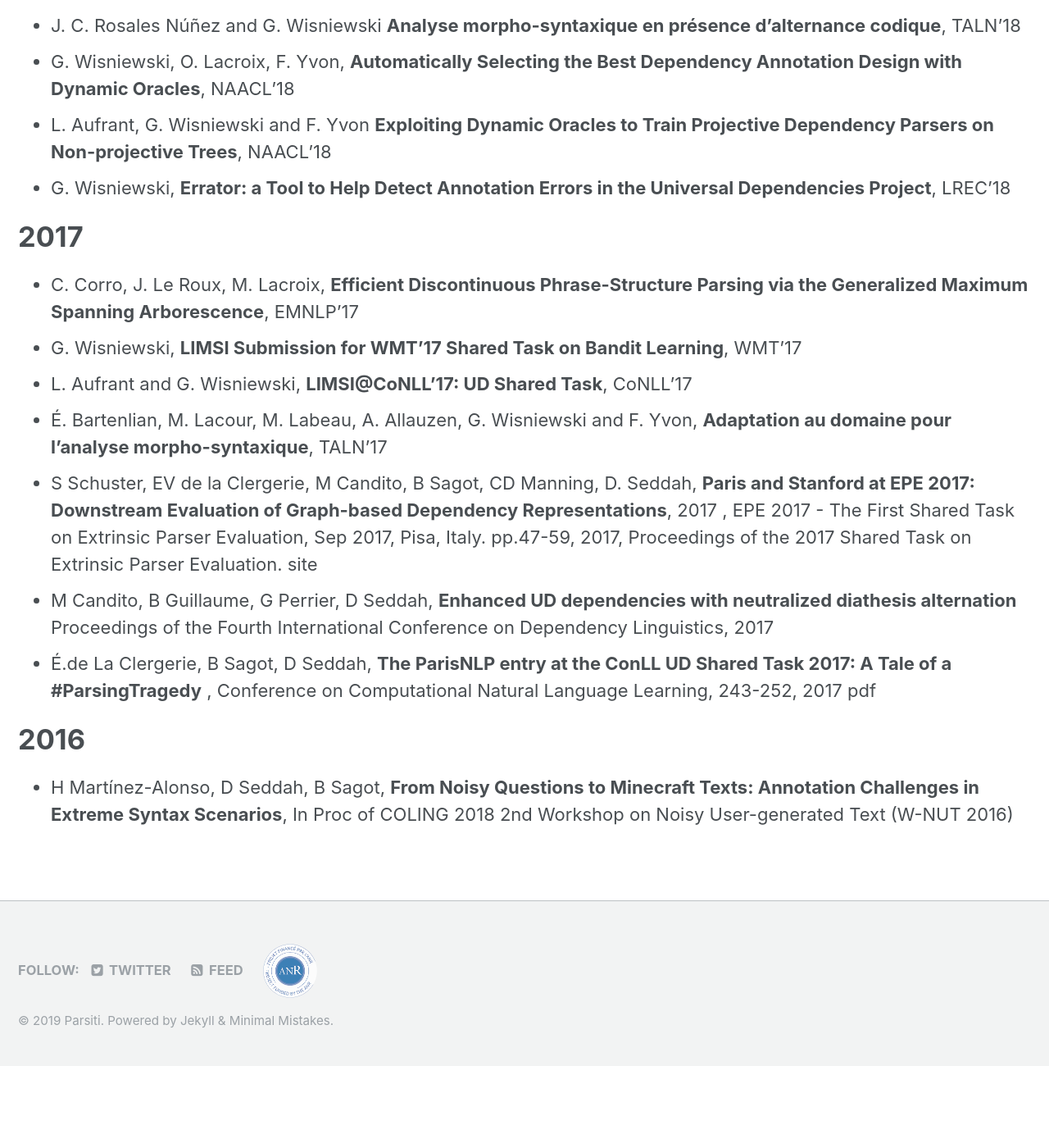
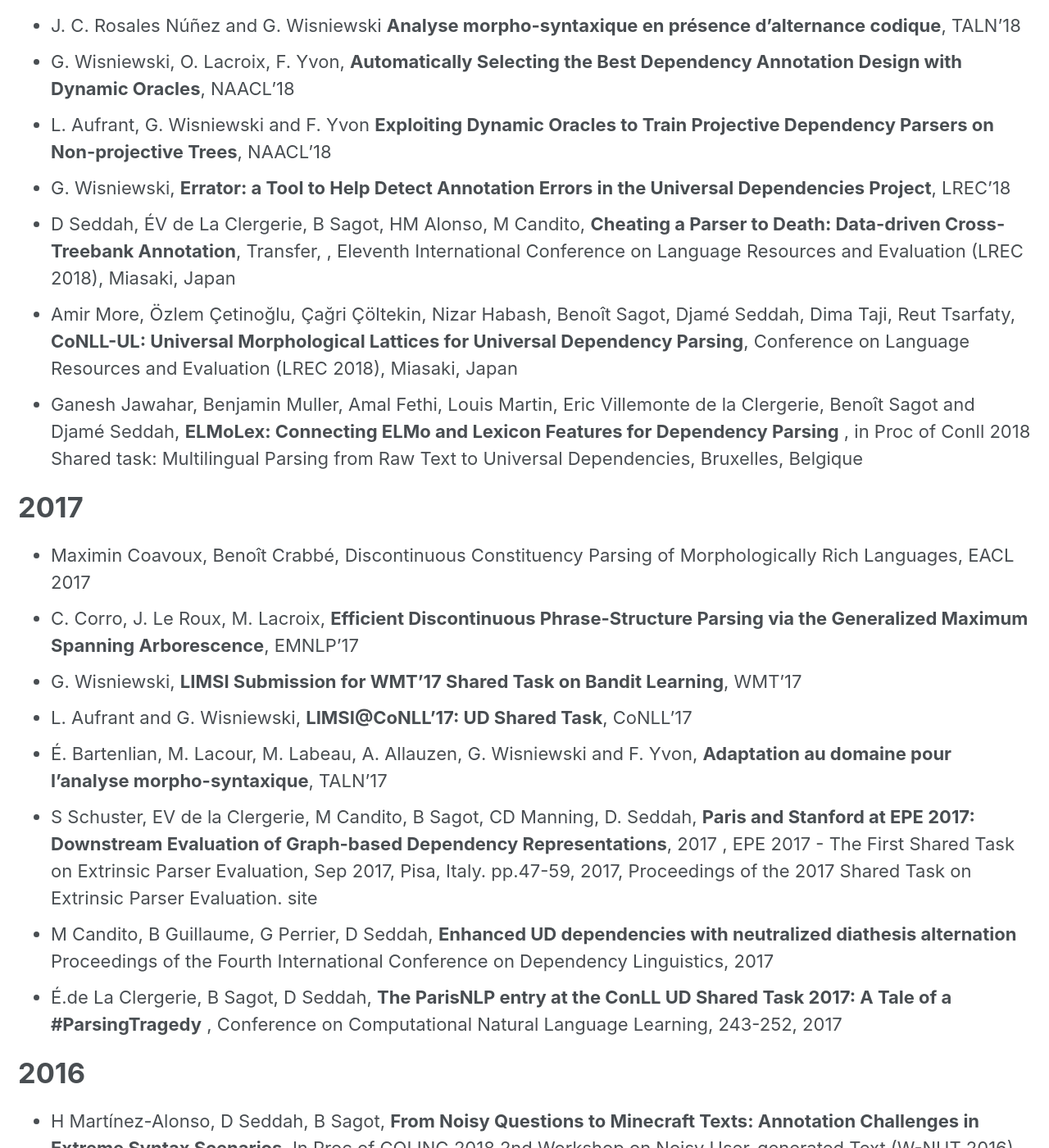
Before and after one commit to parsiti/parsiti.github.io, a Jekyll site: the page built from _pages/papers.md, in a window 1280 px wide and 1400 px high, scrolled down 452 px. Shown: the whole window at 82% size. Built offline with Jekyll 4.4.1, drawn with Linux system fonts in a browser that asks for light colours; before the commit the page ends 1752 px from its top, so only the background shows below that.

Commit message:
missing papers djame

```diff
--- a/_pages/papers.md
+++ b/_pages/papers.md
@@ -15,16 +15,19 @@ Here are all the papers that have been published in the context of the __ParSiTi
 - G. Wisniewski, O. Lacroix, F. Yvon, **Automatically Selecting the Best Dependency Annotation Design with Dynamic Oracles**, NAACL'18
 - L. Aufrant, G. Wisniewski and F. Yvon **Exploiting Dynamic Oracles to Train Projective Dependency Parsers on Non-projective Trees**, NAACL'18
 - G. Wisniewski, **Errator: a Tool to Help Detect Annotation Errors in the Universal Dependencies Project**, LREC'18
-
+- D Seddah, ÉV de La Clergerie, B Sagot, HM Alonso, M Candito, **Cheating a Parser to Death: Data-driven Cross-Treebank Annotation**, Transfer, , Eleventh International Conference on Language Resources and Evaluation (LREC 2018), Miasaki, Japan
+- Amir More, Özlem Çetinoğlu, Çağri Çöltekin, Nizar Habash, Benoît Sagot, Djamé Seddah, Dima Taji, Reut Tsarfaty, **CoNLL-UL: Universal Morphological Lattices for Universal Dependency Parsing**, Conference on Language Resources and Evaluation (LREC 2018), Miasaki, Japan
+- Ganesh Jawahar, Benjamin Muller, Amal Fethi, Louis Martin, Eric Villemonte de la Clergerie, Benoît Sagot and Djamé Seddah, **ELMoLex: Connecting ELMo and Lexicon Features for Dependency Parsing** , in Proc of Conll 2018 Shared task: Multilingual Parsing from Raw Text to Universal Dependencies, Bruxelles, Belgique
 
 # 2017
+- Maximin Coavoux, Benoît Crabbé, Discontinuous Constituency Parsing of Morphologically Rich Languages, EACL 2017
 - C. Corro, J. Le Roux, M. Lacroix, **Efficient Discontinuous Phrase-Structure Parsing via the Generalized Maximum Spanning Arborescence**, EMNLP'17
 - G. Wisniewski, **LIMSI Submission for WMT'17 Shared Task on Bandit Learning**, WMT'17
 - L. Aufrant and G. Wisniewski, **LIMSI@CoNLL'17: UD Shared Task**, CoNLL'17
 - É. Bartenlian, M. Lacour, M. Labeau, A. Allauzen, G. Wisniewski and F. Yvon, **Adaptation au domaine pour l'analyse morpho-syntaxique**, TALN'17
 - S Schuster, EV de la Clergerie, M Candito, B Sagot, CD Manning, D. Seddah, **Paris and Stanford at EPE 2017: Downstream Evaluation of Graph-based Dependency Representations**, 2017 , EPE 2017 - The First Shared Task on Extrinsic Parser Evaluation, Sep 2017, Pisa, Italy. pp.47-59, 2017, Proceedings of the 2017 Shared Task on Extrinsic Parser Evaluation. site
 - M Candito, B Guillaume, G Perrier, D Seddah, **Enhanced UD dependencies with neutralized diathesis alternation** Proceedings of the Fourth International Conference on Dependency Linguistics, 2017
--  É.de La Clergerie, B Sagot, D Seddah, **The ParisNLP entry at the ConLL UD Shared Task 2017: A Tale of a #ParsingTragedy** , Conference on Computational Natural Language Learning, 243-252, 2017 pdf
+-  É.de La Clergerie, B Sagot, D Seddah, **The ParisNLP entry at the ConLL UD Shared Task 2017: A Tale of a #ParsingTragedy** , Conference on Computational Natural Language Learning, 243-252, 2017
 
 # 2016
 -  H Martínez-Alonso, D Seddah, B Sagot, **From Noisy Questions to Minecraft Texts: Annotation Challenges in Extreme Syntax Scenarios**, In Proc of COLING 2018 2nd Workshop on Noisy User-generated Text (W-NUT 2016)
```
